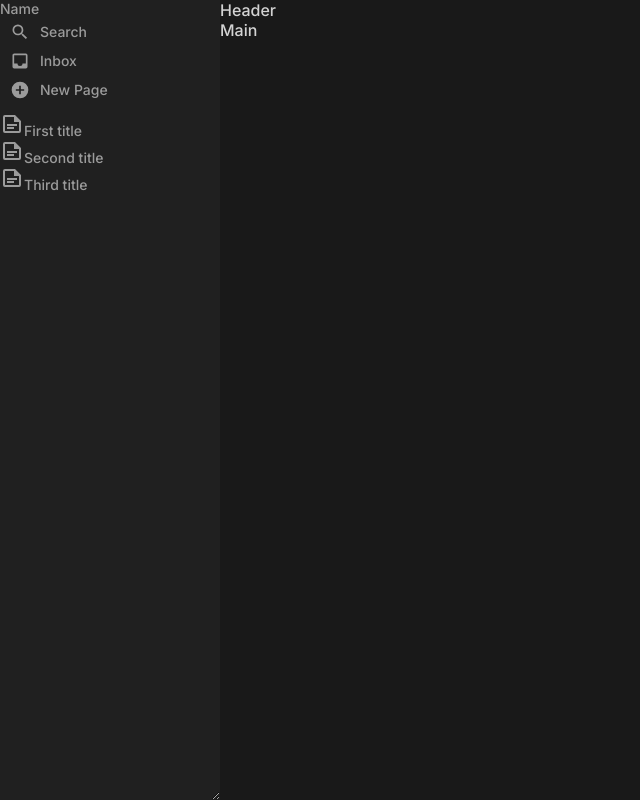
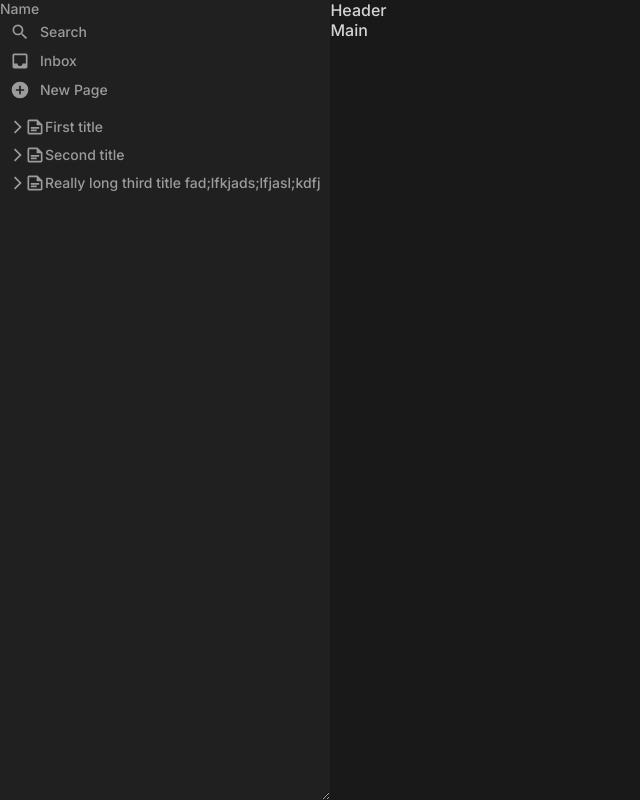
Before and after one commit to jcpr765/notion, a Next.js app: page / in a window 1280 px wide. Shown: the whole page, without its empty margins (0-640 px from the left). Built offline with nearby package versions, Linux system fonts and the light colour scheme.

Commit message:
Use new type location + new component

```diff
--- a/components/NavBar/NavBar.tsx
+++ b/components/NavBar/NavBar.tsx
@@ -1,18 +1,8 @@
-import Icon from "@mdi/react";
-import { mdiNoteTextOutline } from "@mdi/js";
 import { promises as fs } from "fs";
 import NavBarMainAction, { NavBarMainActionType } from "./NavBarMainAction";
 import styles from "./ Navbar.module.css";
-
-interface Notes {
-  [id: string]: Note;
-}
-
-interface Note {
-  title: string;
-  content: string;
-  children: Notes;
-}
+import { Notes } from "@/types/notes";
+import NoteListItem from "./NoteListItem";
 
 export default async function NavBar() {
   const file = await fs.readFile(process.cwd() + "/dummyData.json", "utf8");
@@ -30,14 +20,7 @@ export default async function NavBar() {
       </div>
       <ul>
         {Object.keys(notes).map((noteId: string) => (
-          <li key={noteId}>
-            <Icon
-              size={1}
-              path={mdiNoteTextOutline}
-              title={notes[noteId].title}
-            />
-            <span>{notes[noteId].title}</span>
-          </li>
+          <NoteListItem key={noteId} note={notes[noteId]} />
         ))}
       </ul>
     </nav>
--- a/dummyData.json
+++ b/dummyData.json
@@ -15,7 +15,7 @@
     "children": {}
   },
   "fadfasdl": {
-    "title": "Third title",
+    "title": "Really long third title fad;lfkjads;lfjasl;kdfj",
     "content": "Some other markdown maybe",
     "children": {}
   }
```
